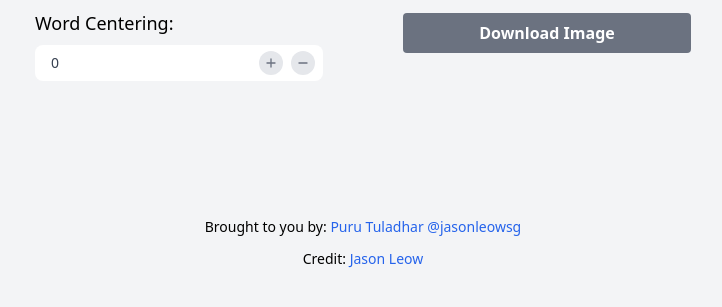
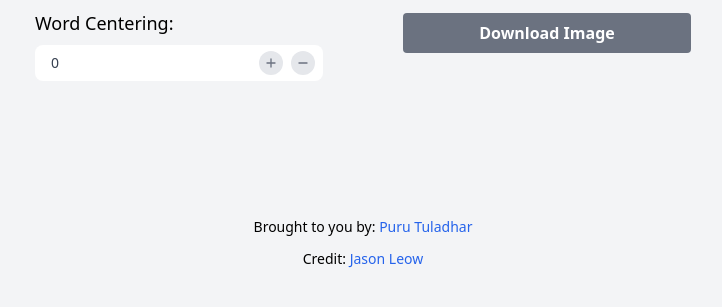
Before and after one commit to tuladhar/profilepicture, a plain HTML site: page index.html in a window 1280 px wide. Shown: the part 575-882 px from the top of the page, without its empty margins (277-999 px from the left). Drawn offline with nearby package versions, Linux system fonts and the light colour scheme.

Commit message:
Update credit

```diff
--- a/index.html
+++ b/index.html
@@ -289,7 +289,7 @@
           </div>
         </div>
         <div class="footer text-center text-sm mt-20 mb-3 space-y-3">
-          <div>Brought to you by: <a href="https://purutuladhar.com" target="_blank" class="text-blue-600 hover:text-blue-800">Puru Tuladhar</a> <a href="https://x.com/ptuladhar3" target="_blank" class="text-blue-600 hover:text-blue-800">@jasonleowsg</a></div>
+          <div>Brought to you by: <a href="https://purutuladhar.com" target="_blank" class="text-blue-600 hover:text-blue-800">Puru Tuladhar</a></div>
           <div>Credit: <a href="https://jasonleow.com" target="_blank" class="text-blue-600 hover:text-blue-800">Jason Leow</a></div>
         </div>
       </div>
```
